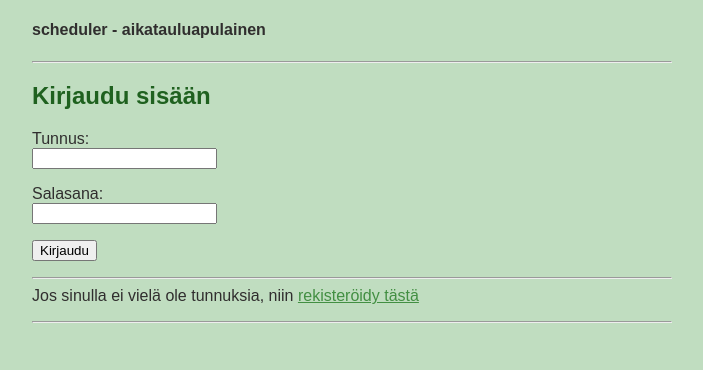
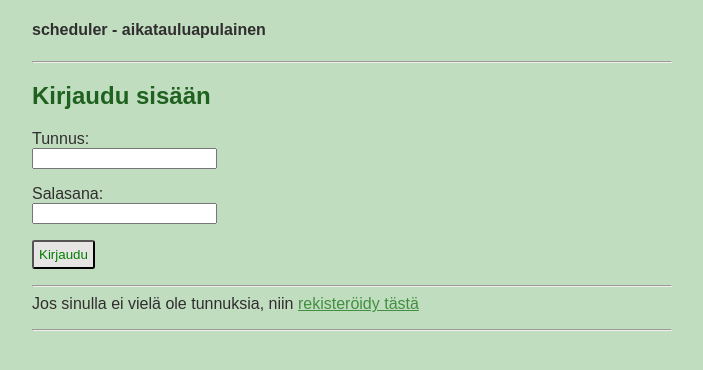
Before and after one commit to minnaRon/scheduler, a Flask app: page / in a window 1280 px wide. Shown: the top 370 px of the page, without its empty margins (288-991 px from the left). Run offline with Flask 2, Linux system fonts and the light colour scheme.

Commit message:
Remove whitespaces etc.

```diff
--- a/routes.py
+++ b/routes.py
@@ -92,8 +92,6 @@ def calendar():
     today = datetime.date.today()
     week, all_event_entries = entries.get_week(user_id, 1)
     all_own_entries = entries.get_all_own_entries_dict(all_event_entries)
-    #print("--all_own_entries", all_own_entries)
-    #print("---week",week)
 ##kun ehtii.. niin tarkenna vielä mahdollisuus hakea/lisätä yhtä tapahtumaa koskevat viestit kaikkien viestien lisäksi v
     message_list =  messages.get_newest(25, user_id)
     group_info = group.get_info()
--- a/templates/index.html
+++ b/templates/index.html
@@ -12,7 +12,7 @@ Tunnus: <br><input type="text" name="username">
 <p>
 Salasana: <br><input type="password" name="password">
 <p>
-<input type="submit" value="Kirjaudu">
+<input class="button" type="submit" value="Kirjaudu">
 </form>
 <p>
 <hr>
```
Also changed, not shown: entries.py (line endings or trailing spaces), templates/calendar.html (line endings or trailing spaces), templates/plan.html (line endings or trailing spaces), templates/settings.html (line endings or trailing spaces).
